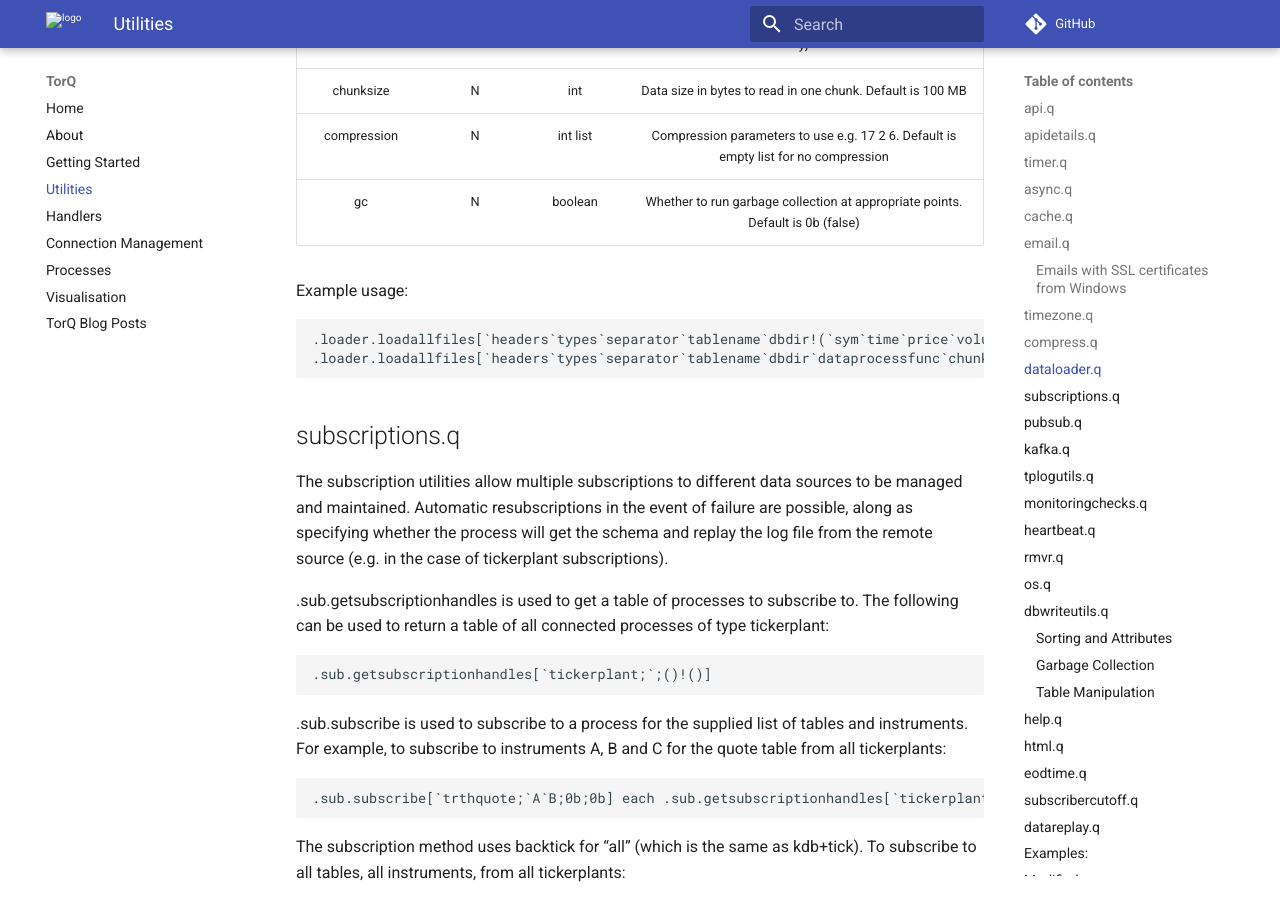
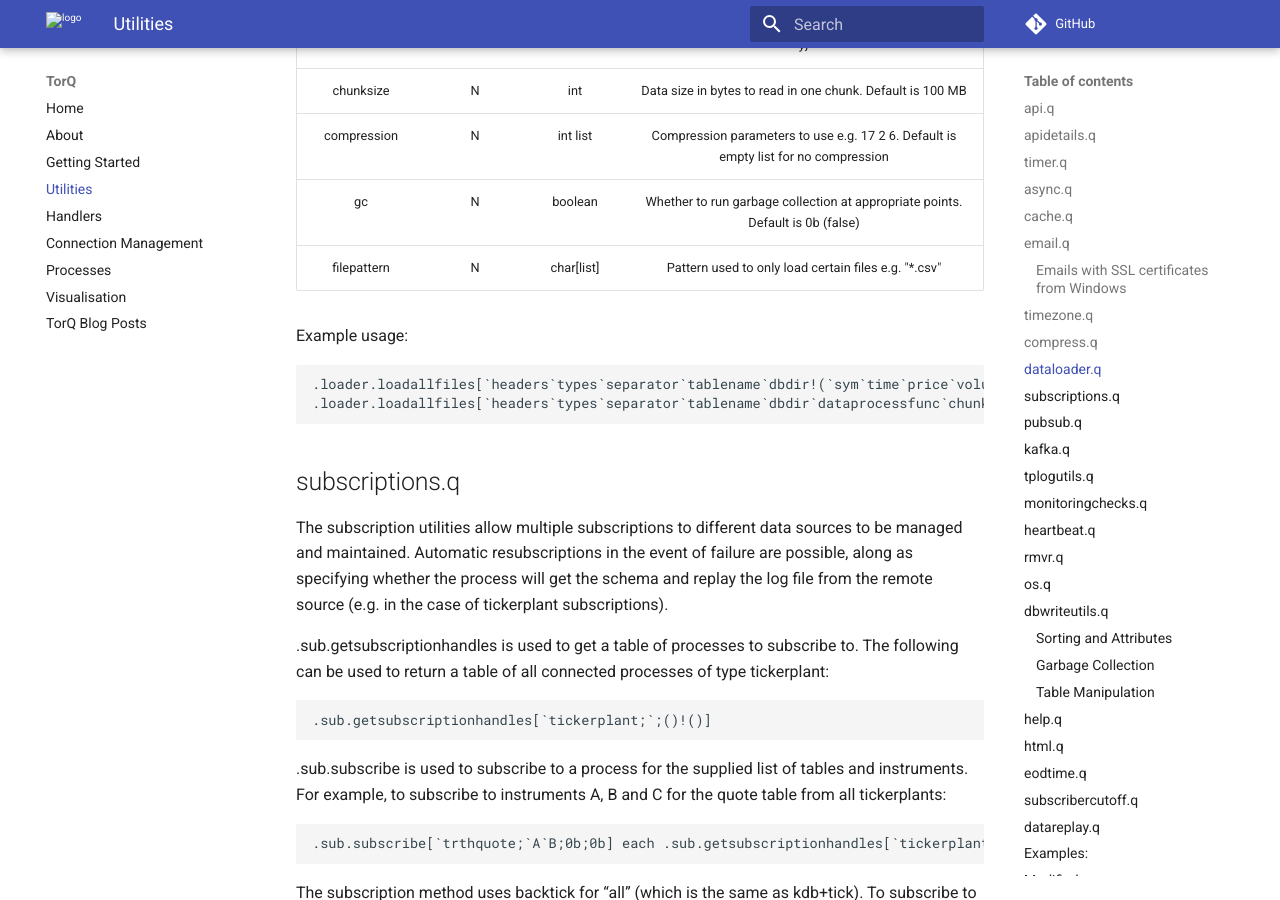
Before and after one commit to DataIntellectTech/TorQ, an MkDocs documentation site: the page built from docs/utilities.md, in a window 1280 px wide and 900 px high, scrolled down 11721 px. Built offline with MkDocs 1.6.1 and Material for MkDocs 9.7.7, drawn with Linux system fonts in a browser that asks for light colours; comment, search, counter and statistics services are not loaded; old or Windows-style settings are respelled for this version of MkDocs.

Commit message:
documentation update for filepattern usage

```diff
--- a/docs/utilities.md
+++ b/docs/utilities.md
@@ -570,6 +570,7 @@ dictionary should/can have the following fields:
 |    chunksize    |  N   |     int      | Data size in bytes to read in one chunk. Default is 100 MB |
 |   compression   |  N   |   int list   | Compression parameters to use e.g. 17 2 6. Default is empty list for no compression |
 |       gc        |  N   |   boolean    | Whether to run garbage collection at appropriate points. Default is 0b (false) |
+|  filepattern    |  N   | char\[list\] | Pattern used to only load certain files e.g. "*.csv"|
 
 Example usage:
 
```
